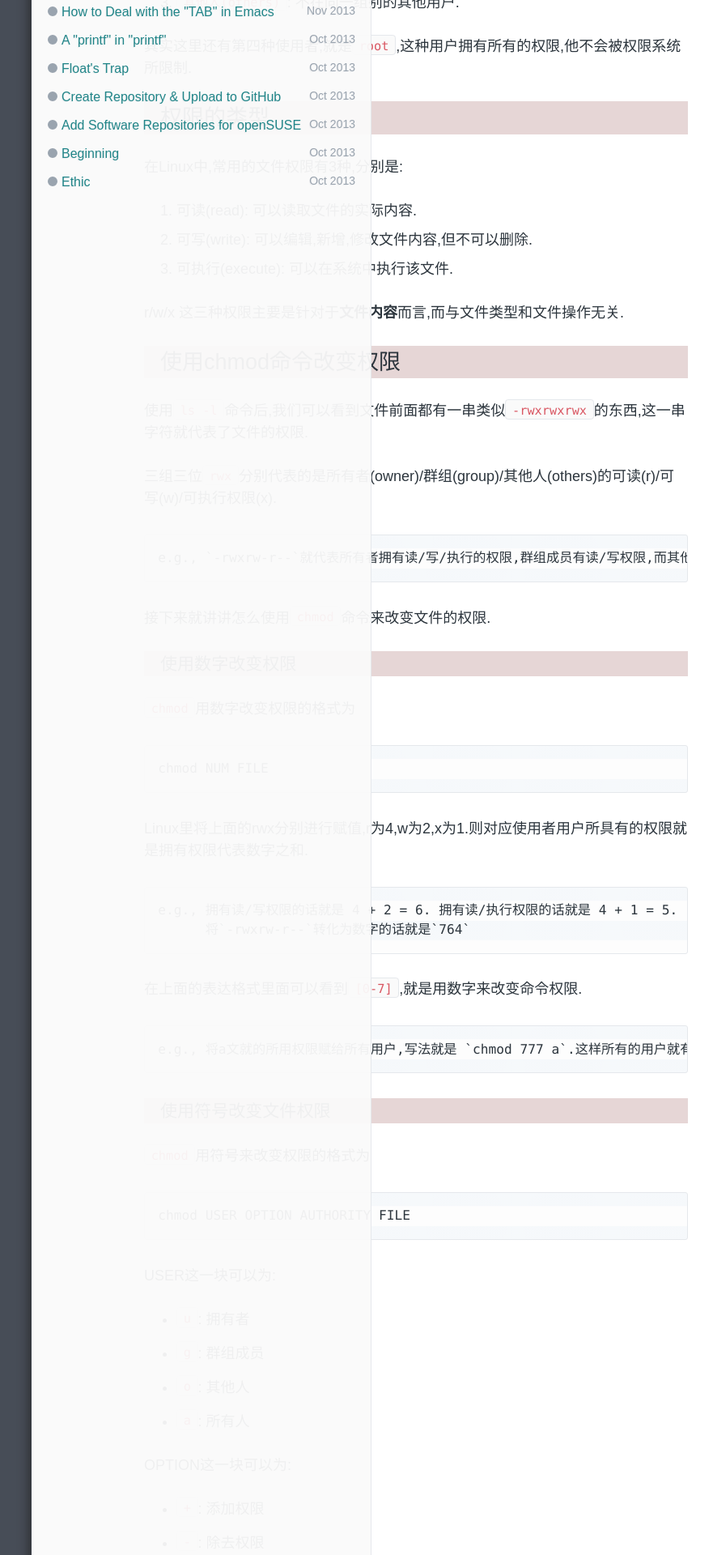
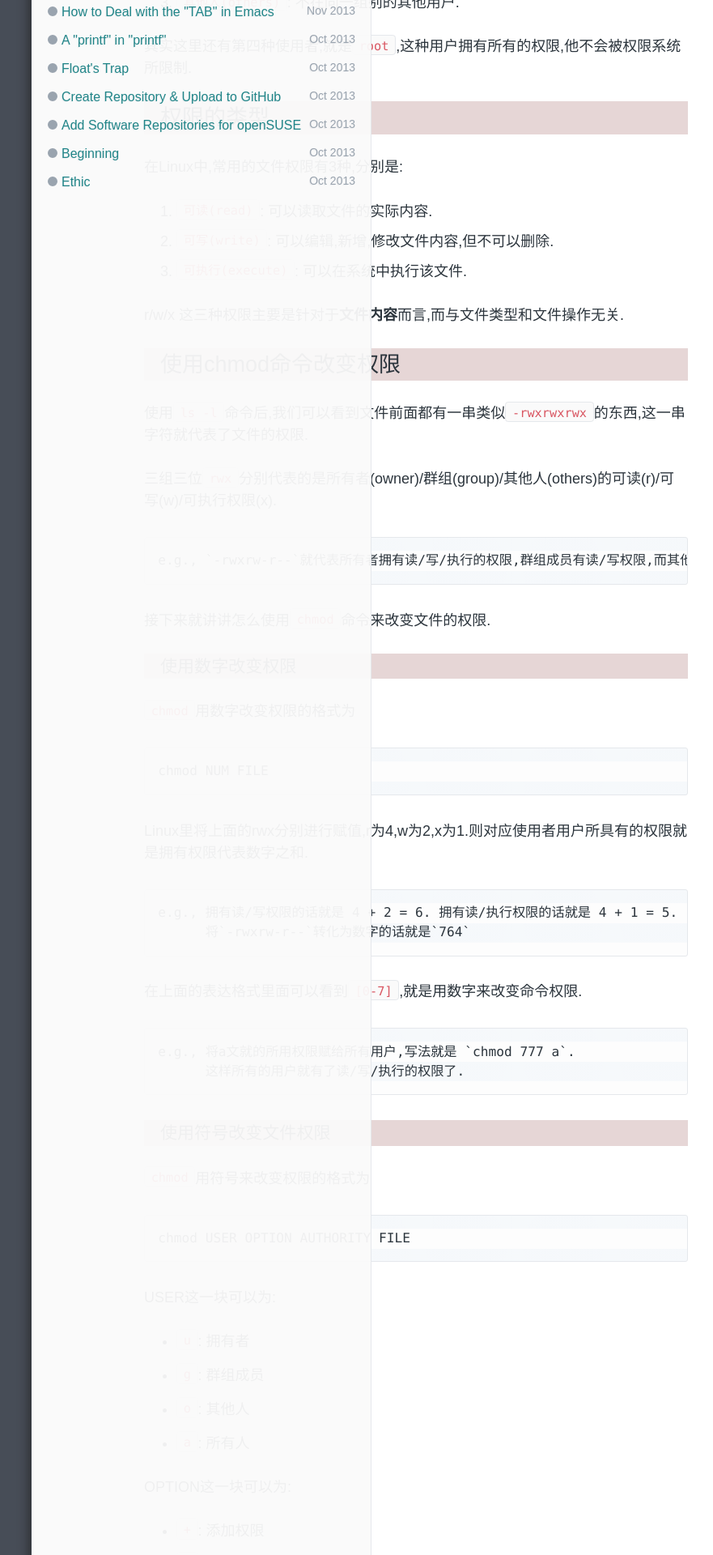
Before and after one commit to luckyshq/luckyshq.github.io, a Jekyll site: the page built from _posts/2014-11-27-LinuxShell命令:chmod.md, in a window 1280 px wide. Shown: the part 672-2592 px from the top of the page at 81% size, without its empty margins (126-1007 px from the left). Built offline with Jekyll 4.4.1, drawn with Linux system fonts in a browser that asks for light colours; comment, search, counter and statistics services are not loaded.

Commit message:
[bugfix]修改文章中部分格式

```diff
--- a/_posts/2014-11-27-LinuxShell命令:chmod.md
+++ b/_posts/2014-11-27-LinuxShell命令:chmod.md
@@ -29,9 +29,9 @@
 
 在Linux中,常用的文件权限有3种,分别是:
 
-1. 可读(read): 可以读取文件的实际内容.
-2. 可写(write): 可以编辑,新增,修改文件内容,但不可以删除.
-3. 可执行(execute): 可以在系统中执行该文件.
+1. `可读(read)`: 可以读取文件的实际内容.
+2. `可写(write)`: 可以编辑,新增,修改文件内容,但不可以删除.
+3. `可执行(execute)`: 可以在系统中执行该文件.
 
 r/w/x 这三种权限主要是针对于**文件内容**而言,而与文件类型和文件操作无关.
 
@@ -58,7 +58,8 @@
 
 在上面的表达格式里面可以看到`[0-7]`,就是用数字来改变命令权限.
 
-    e.g., 将a文就的所用权限赋给所有用户,写法就是 `chmod 777 a`.这样所有的用户就有了读/写/执行的权限了.
+    e.g., 将a文就的所用权限赋给所有用户,写法就是 `chmod 777 a`.
+          这样所有的用户就有了读/写/执行的权限了.
 
 ### 使用符号改变文件权限
 
@@ -67,17 +68,20 @@
     chmod USER OPTION AUTHORITY FILE
 
 USER这一块可以为:
+
 * `u`: 拥有者
 * `g`: 群组成员
 * `o`: 其他人
 * `a`: 所有人
 
 OPTION这一块可以为:
+
 * `+`: 添加权限
 * `-`: 除去权限
 * `=`: 设定权限
 
 AUTHORITY这一块可以为:
+
 * `r`: 可读权限
 * `w`: 可写权限
 * `x`: 可执行权限
```
Also changed, not shown: other parts of _posts/2014-11-27-LinuxShell命令:chmod.md (+1 -1 lines).
